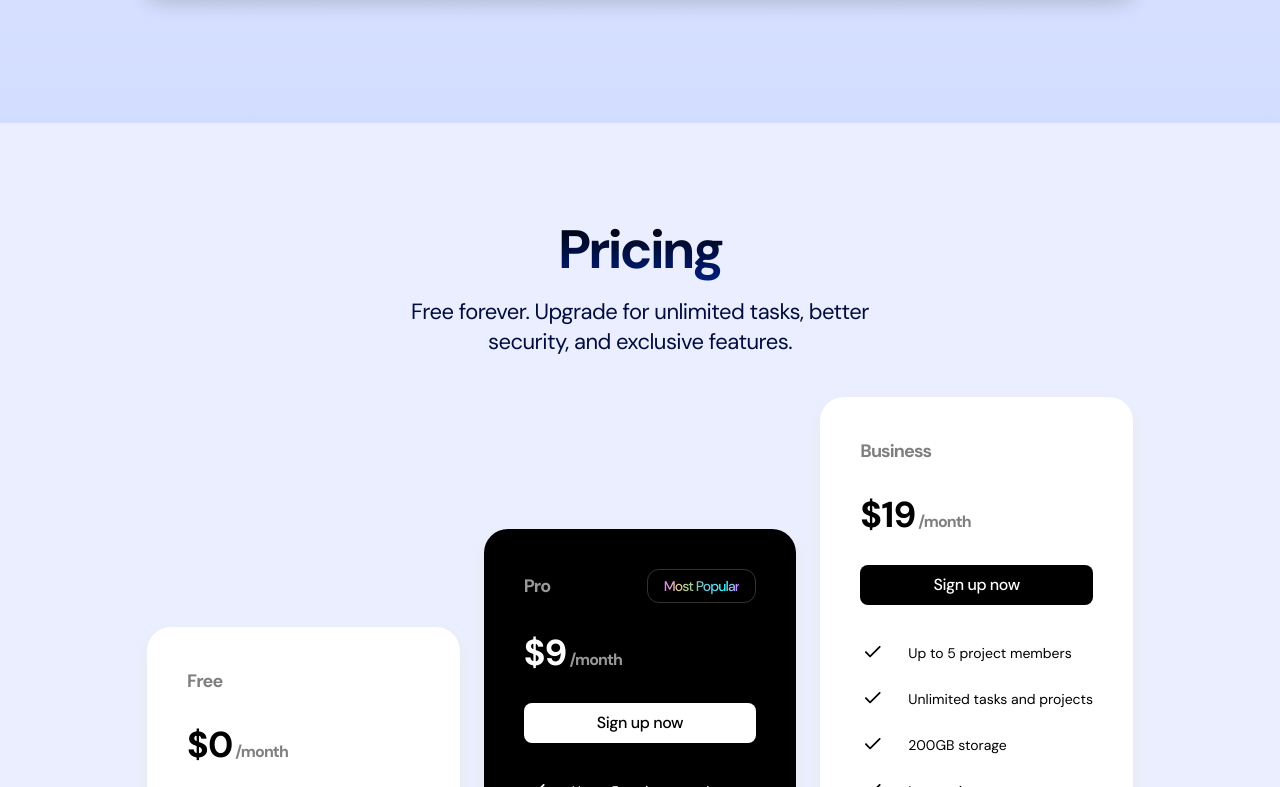
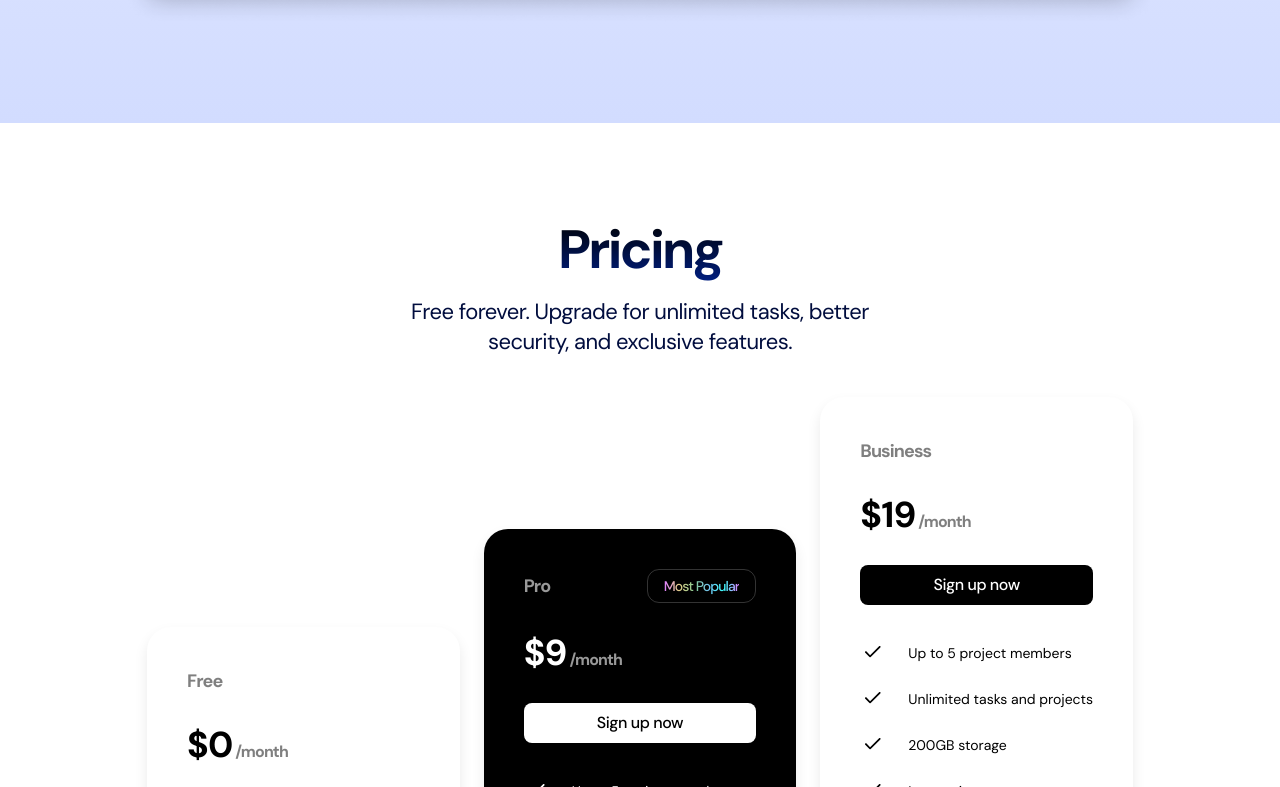
Before and after one commit to MarkMPW/light-saas-landing-page, a Next.js app: page / in a window 1280 px wide. Shown: the part 2013-2800 px from the top of the page. Built offline with nearby package versions, Linux system fonts and the light colour scheme.

Commit message:
update bg color

```diff
--- a/sections/Pricing.tsx
+++ b/sections/Pricing.tsx
@@ -4,7 +4,7 @@ import { pricingTicker } from "@/constants/pricingTickers";
 
 const Pricing = () => {
   return (
-    <section className="py-24">
+    <section className="py-24 bg-white">
       <div className="container">
         <div className="max-w-[540px] mx-auto">
           <div className="text-center">
```
